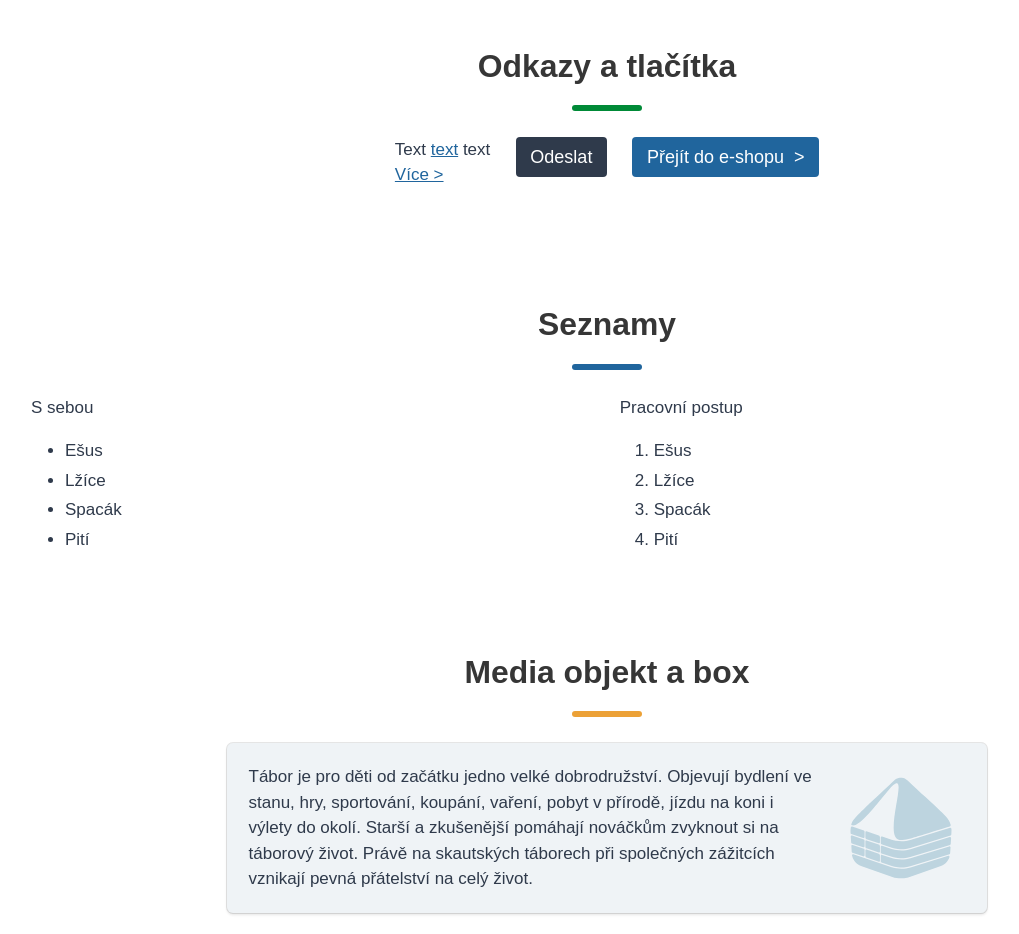
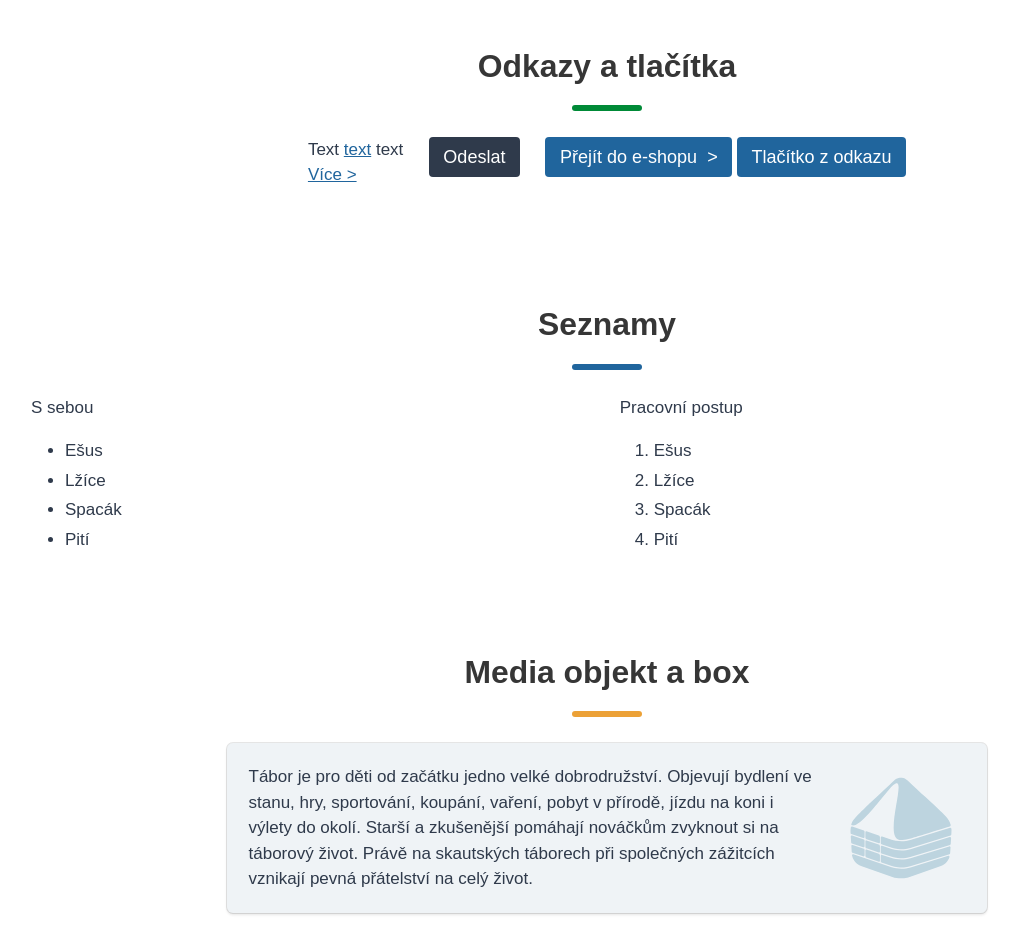
Before and after one commit to lttr/skaut-design, a website: page index.html in a window 1280 px wide. Shown: the part 1460-2394 px from the top of the page, without its empty margins (33-1052 px from the left). Drawn offline with Linux system fonts and the light colour scheme; a web font is replaced by a local one.

Commit message:
No text decoration on buttons

```diff
--- a/index.html
+++ b/index.html
@@ -103,6 +103,7 @@
               </p>
               <p class="column is-narrow">
                 <button class="button is-link">Přejít do e-shopu&nbsp;&nbsp;&gt;</button>
+                <a class="button is-link">Tlačítko z odkazu</a>
               </p>
             </div>
           </div>
--- a/scss/_specifics.scss
+++ b/scss/_specifics.scss
@@ -30,6 +30,10 @@ a:hover {
 }
 
 .tabs a {
+  text-decoration: none;
+}
+
+a.button {
   text-decoration: none;
 }
 
```
Also changed, not shown: css/skaut-design.css.
